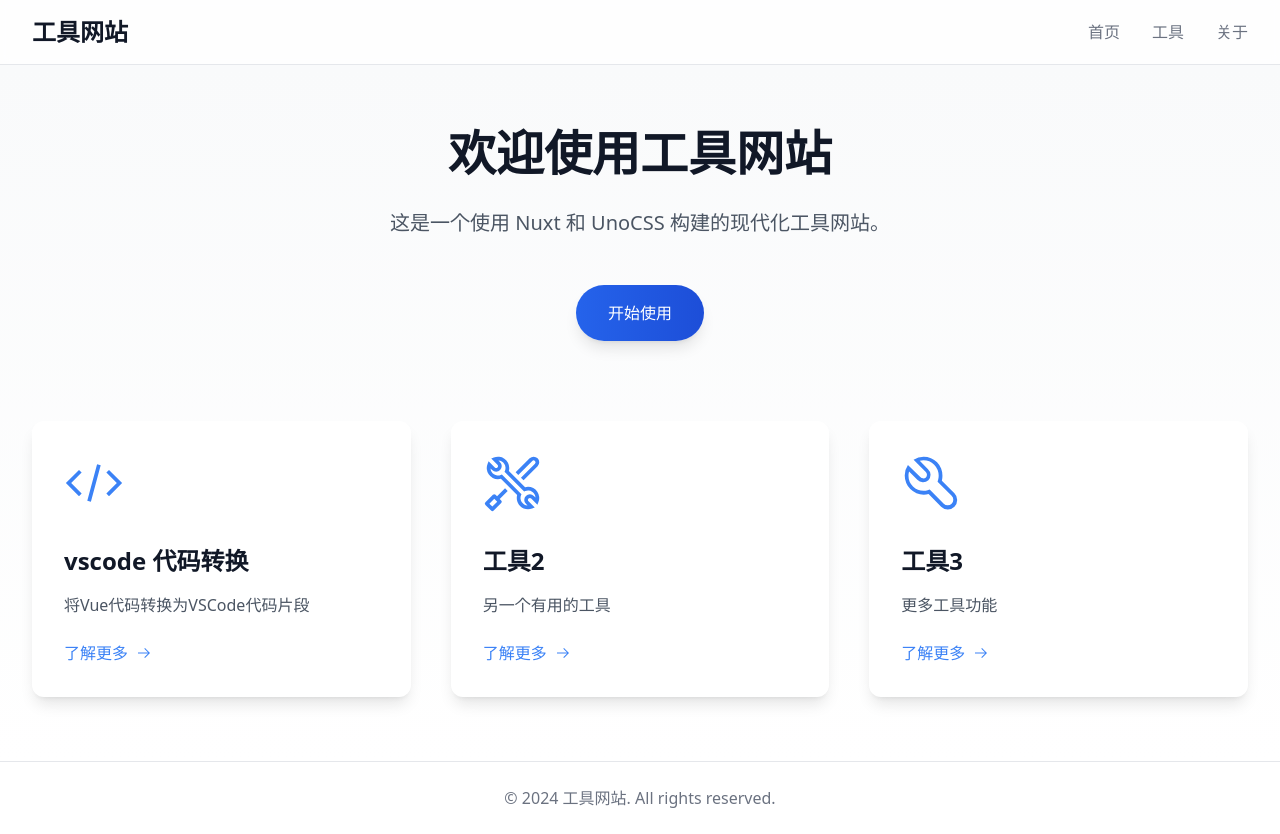
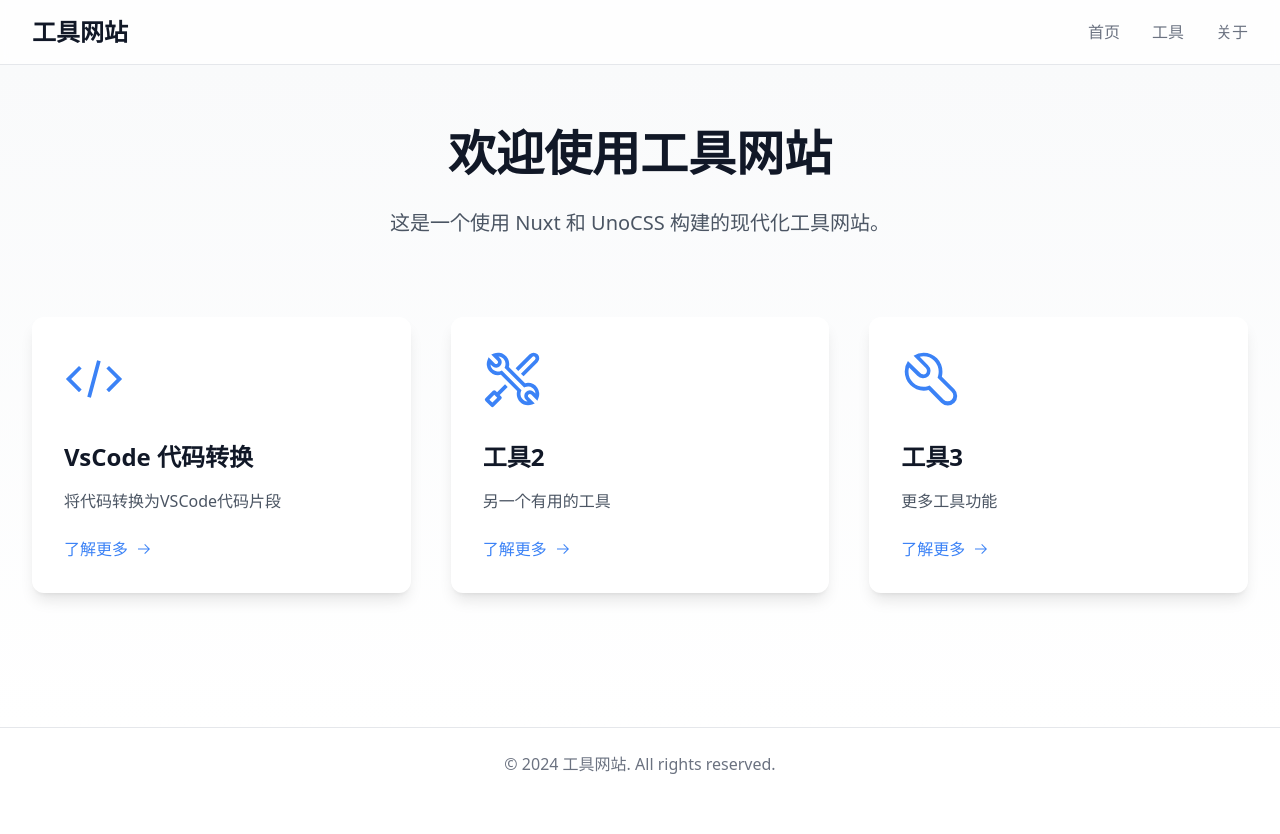
Before and after one commit to Lpuena/tool, a Nuxt app: page / in a window 1280 px wide. After the commit the page ends 800 px from the top, so only its background shows below. Built offline with nearby package versions, Linux system fonts and the light colour scheme.

Commit message:
feat(pages): 更新工具列表和欢迎区域布局优化

```diff
--- a/pages/index.vue
+++ b/pages/index.vue
@@ -2,50 +2,61 @@
 // 工具数据
 const tools = [
   {
-    name: 'vscode 代码转换',
-    description: '将Vue代码转换为VSCode代码片段',
+    name: 'VsCode 代码转换',
+    description: '将代码转换为VSCode代码片段',
     icon: 'i-carbon-code',
-    link: '/pageChangeView'
+    link: '/pageChangeView',
   },
   {
     name: '工具2',
     description: '另一个有用的工具',
     icon: 'i-carbon-tool-kit',
-    link: '#'
+    link: '#',
   },
   {
     name: '工具3',
     description: '更多工具功能',
     icon: 'i-carbon-tools',
-    link: '#'
-  }
+    link: '#',
+  },
 ]
 </script>
 
 <template>
+  <div>
     <!-- 欢迎区域 -->
     <div class="max-w-3xl mx-auto text-center mb-20">
-    <h2 class="text-5xl font-bold text-gray-900 mb-8">欢迎使用工具网站</h2>
+      <h2 class="text-5xl font-bold text-gray-900 mb-8">
+        欢迎使用工具网站
+      </h2>
       <p class="text-xl text-gray-600 mb-12">
         这是一个使用 Nuxt 和 UnoCSS 构建的现代化工具网站。
       </p>
-    <button
-      class="btn bg-gradient-to-r from-blue-600 to-blue-700 hover:from-blue-700 hover:to-blue-800 text-white font-medium px-8 py-4 rounded-full shadow-lg hover:shadow-xl transition-all duration-300">
+      <!-- <button
+        class="btn bg-gradient-to-r from-blue-600 to-blue-700 hover:from-blue-700 hover:to-blue-800 text-white font-medium px-8 py-4 rounded-full shadow-lg hover:shadow-xl transition-all duration-300"
+      >
         开始使用
-    </button>
+      </button> -->
     </div>
 
     <!-- 工具展示 -->
     <div class="grid grid-cols-1 sm:grid-cols-2 lg:grid-cols-3 gap-10 h-full">
-    <div v-for="tool in tools" :key="tool.name"
-      class="bg-white rounded-xl shadow-lg p-8 hover:shadow-2xl transition-all duration-300 transform hover:-translate-y-2">
-      <div class="text-6xl mb-8 text-blue-500" :class="tool.icon"></div>
-      <h3 class="text-2xl font-bold text-gray-900 mb-4">{{ tool.name }}</h3>
-      <p class="text-gray-600 mb-6">{{ tool.description }}</p>
+      <div
+        v-for="tool in tools" :key="tool.name"
+        class="bg-white rounded-xl shadow-lg p-8 hover:shadow-2xl transition-all duration-300 transform hover:-translate-y-2"
+      >
+        <div class="text-6xl mb-8 text-blue-500" :class="tool.icon" />
+        <h3 class="text-2xl font-bold text-gray-900 mb-4">
+          {{ tool.name }}
+        </h3>
+        <p class="text-gray-600 mb-6">
+          {{ tool.description }}
+        </p>
         <a :href="tool.link" class="inline-flex items-center text-blue-500 hover:text-blue-600 transition-colors">
           了解更多
-        <span class="i-carbon-arrow-right ml-2"></span>
+          <span class="i-carbon-arrow-right ml-2" />
         </a>
+      </div>
     </div>
   </div>
 </template>
--- a/pages/pageChangeView.vue
+++ b/pages/pageChangeView.vue
@@ -3,10 +3,12 @@
 </script>
 
 <template>
-  <div class="flex flex-col items-center justify-center">
-    <h2 class="text-3xl font-bold mb-14">
-      Page Change View
-    </h2>
+  <div>
+    <div class="flex flex-col items-center justify-center">
+      <h2 class="text-3xl font-bold mb-14">
+        Page Change View
+      </h2>
+    </div>
+    <CodeChange />
   </div>
-  <CodeChange />
 </template>
```
Lines whose indentation alone changed are shown as unchanged.
